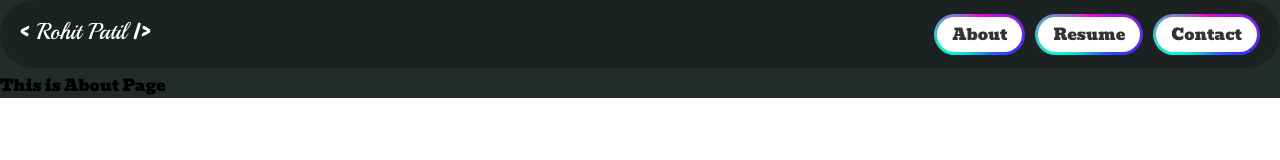
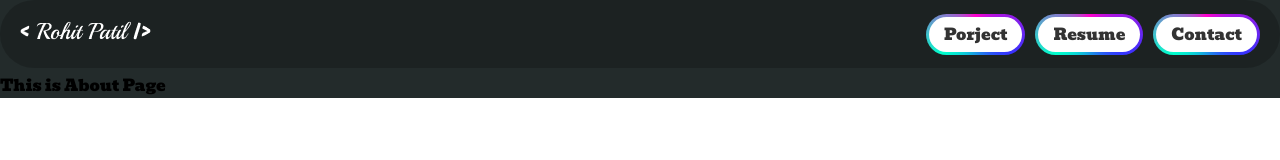
Before and after one commit to rohitrpatil45/portfolio, a React (Vite) app: page /about in a window 1280 px wide. Shown: the top 160 px of the page. Built offline with nearby package versions, Linux system fonts and the light colour scheme; a web font is replaced by a local one.

Commit message:
make change in the navbar

```diff
--- a/src/components/Navbar.jsx
+++ b/src/components/Navbar.jsx
@@ -24,7 +24,7 @@ function Navbar() {
 
         <div className={`menu-contianer ${isopen ? "active" : ""}`}>
           <Link to="/about" className="nav-btn-wrapper" onClick={toggleMenu}>
-            <span className="nav-btn">About</span>
+            <span className="nav-btn">Porject</span>
           </Link>
           <Link to="/about" className="nav-btn-wrapper" onClick={toggleMenu}>
             <span className="nav-btn">Resume</span>
```
